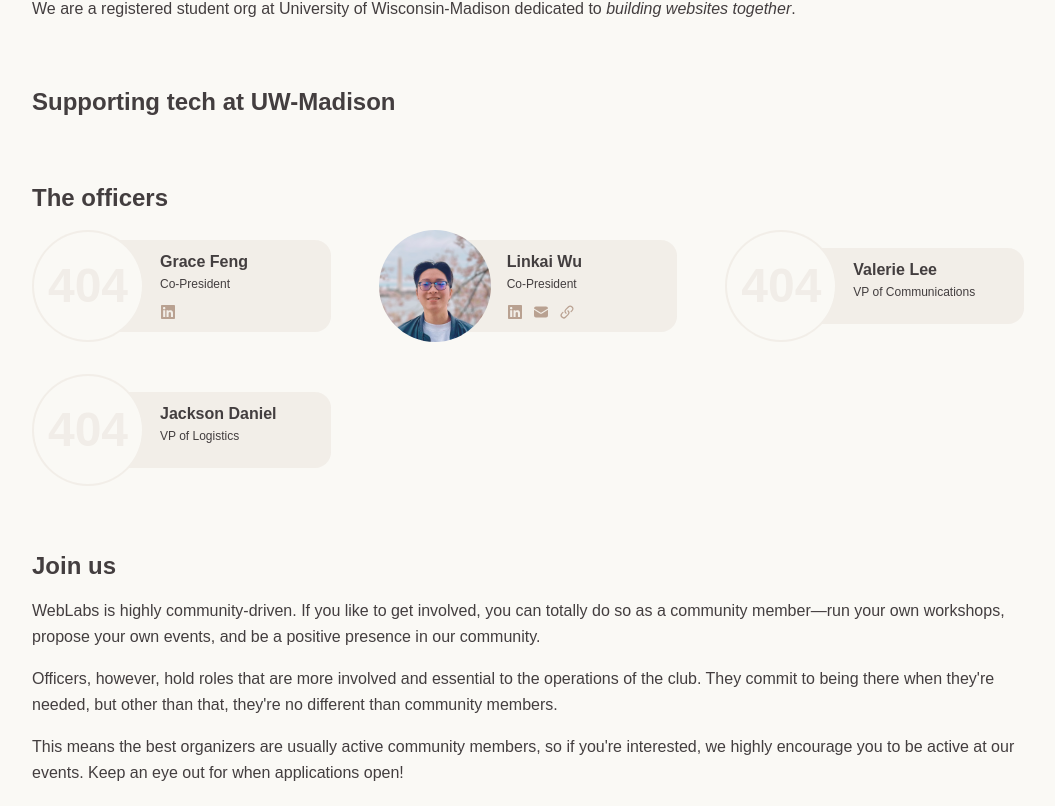
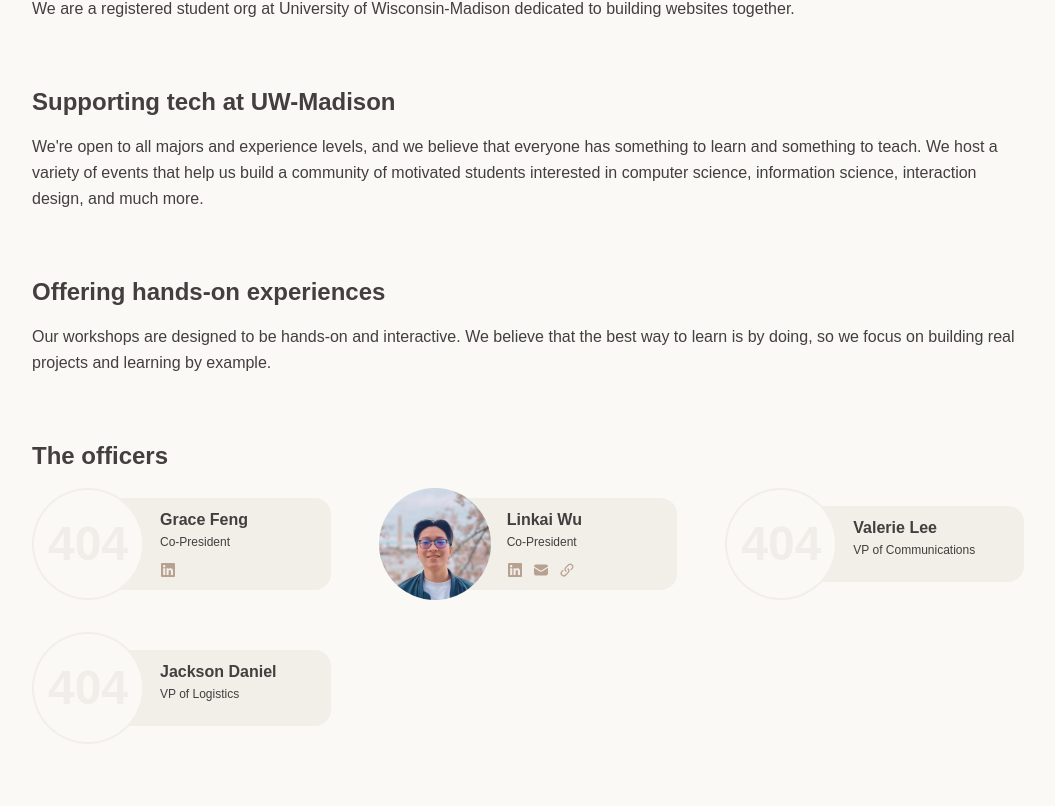
Before and after one commit to weblabsuw/site, a Next.js app: page /about in a window 1280 px wide. Shown: the part 174-980 px from the top of the page, without its empty margins (112-1167 px from the left). Built offline with nearby package versions, Linux system fonts and the light colour scheme.

Commit message:
update content

```diff
--- a/components/about/index.tsx
+++ b/components/about/index.tsx
@@ -1,3 +1,5 @@
+import Link from "next/link";
+
 import { Navbar } from "@/components/navbar";
 import { Footer } from "@/components/footer";
 import { TeamGrid, TeamGridItem } from "./team-grid";
@@ -10,14 +12,25 @@
       <h1 className="text-3xl md:text-4xl font-extrabold">
         About WebLabs
       </h1>
-
       <p className="mt-4">
-        We are a registered student org at <span className="font-medium">University of Wisconsin-Madison</span> dedicated to <span className="italic">building websites together</span>.
+        We are a registered student org at <span className="font-medium">University of Wisconsin-Madison</span> dedicated to building websites together.
       </p>
 
       <h2 className="mt-16 text-2xl font-bold">
         Supporting tech at UW-Madison
       </h2>
+      <p className="mt-4">
+        We're open to all majors and experience levels, and we believe that everyone has something to learn and something to teach.
+        We host a variety of events that help us build a community of motivated students interested in computer science, information science, interaction design, and much more.
+      </p>
+
+      <h2 className="mt-16 text-2xl font-bold">
+        Offering hands-on experiences
+      </h2>
+      <p className="mt-4">
+        Our workshops are designed to be hands-on and interactive.
+        We believe that the best way to learn is by doing, so we focus on building real projects and learning by example.
+      </p>
 
       <h2 className="mt-16 text-2xl font-bold">
         The officers
@@ -54,16 +67,17 @@
         Join us
       </h2>
       <p className="mt-4">
-        WebLabs is highly community-driven.
-        If you like to get involved, you can totally do so as a community member—run your own workshops, propose your own events, and be a positive presence in our community.
+        We have no dues, no applications, and no requirements. Just show up to <Link href="/events" className="font-medium underline">our events</Link>!
       </p>
       <p className="mt-4">
-        Officers, however, hold roles that are more involved and essential to the operations of the club.
-        They commit to being there when they're needed, but other than that, they're no different than community members.
+        Also, WebLabs is highly community-driven.
+        If you like to get involved, you can run your own workshops, propose your own events, and be a positive presence in our community.
       </p>
       <p className="mt-4">
-        This means the best organizers are usually active community members, so if you're interested, we highly encourage you to be active at our events.
-        Keep an eye out for when applications open!
+        Officers, however, hold roles that are essential to the operations of the club.
+        They commit to being there when they're needed, but other than that, they're no different than community members.
+        If you're interested, we highly encourage you to be active at our events.
+        Applications open soon!
       </p>
     </section>
 
```
Also changed, not shown: content/events/2025-02-kickoff.mdx (+2 -10 lines).
